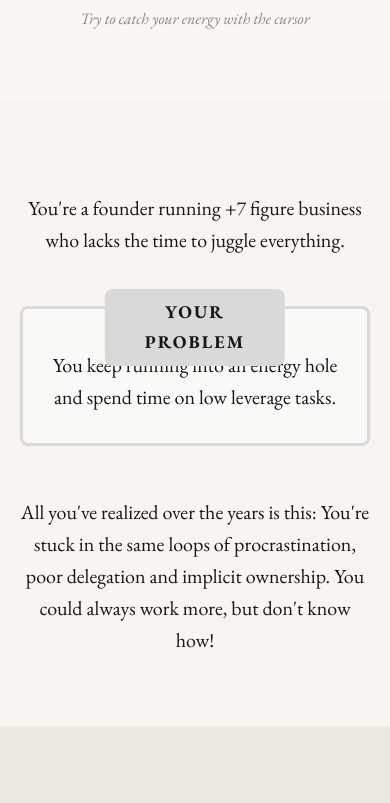
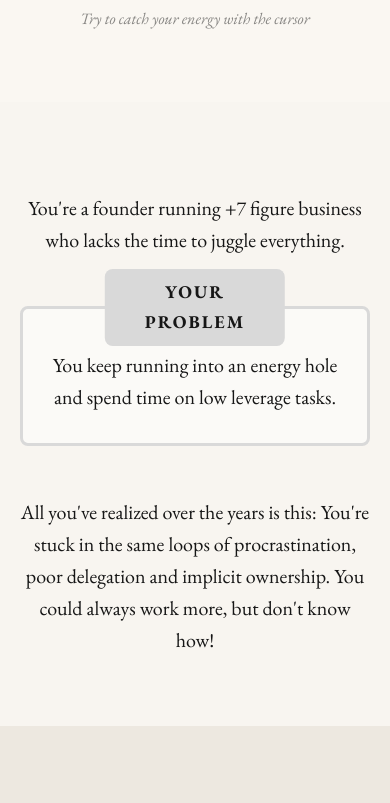
Before and after one commit to danburck/danburck.com, a plain HTML site: page energymasteryforfounders/index.html in a window 390 px wide. Shown: the part 1237-2040 px from the top of the page. Drawn offline with nearby package versions, Linux system fonts and the light colour scheme.

Commit message:
Fix mobile problem-box-header overlap with top positioning

```diff
--- a/energymasteryforfounders/index.html
+++ b/energymasteryforfounders/index.html
@@ -668,6 +668,7 @@
 
             .problem-box-header {
                 font-size: 18px;
+                            top: -40px;
                 padding: 8px 40px;
             }
 
```
